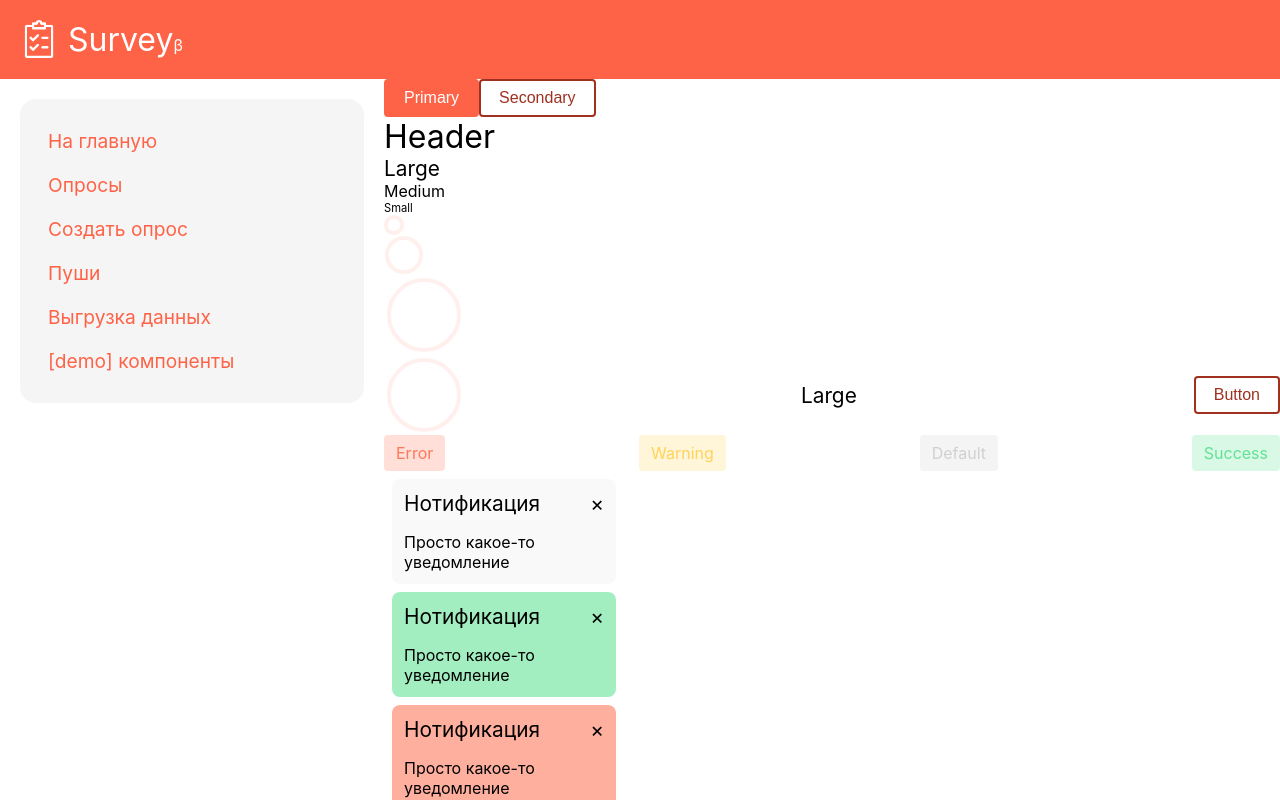
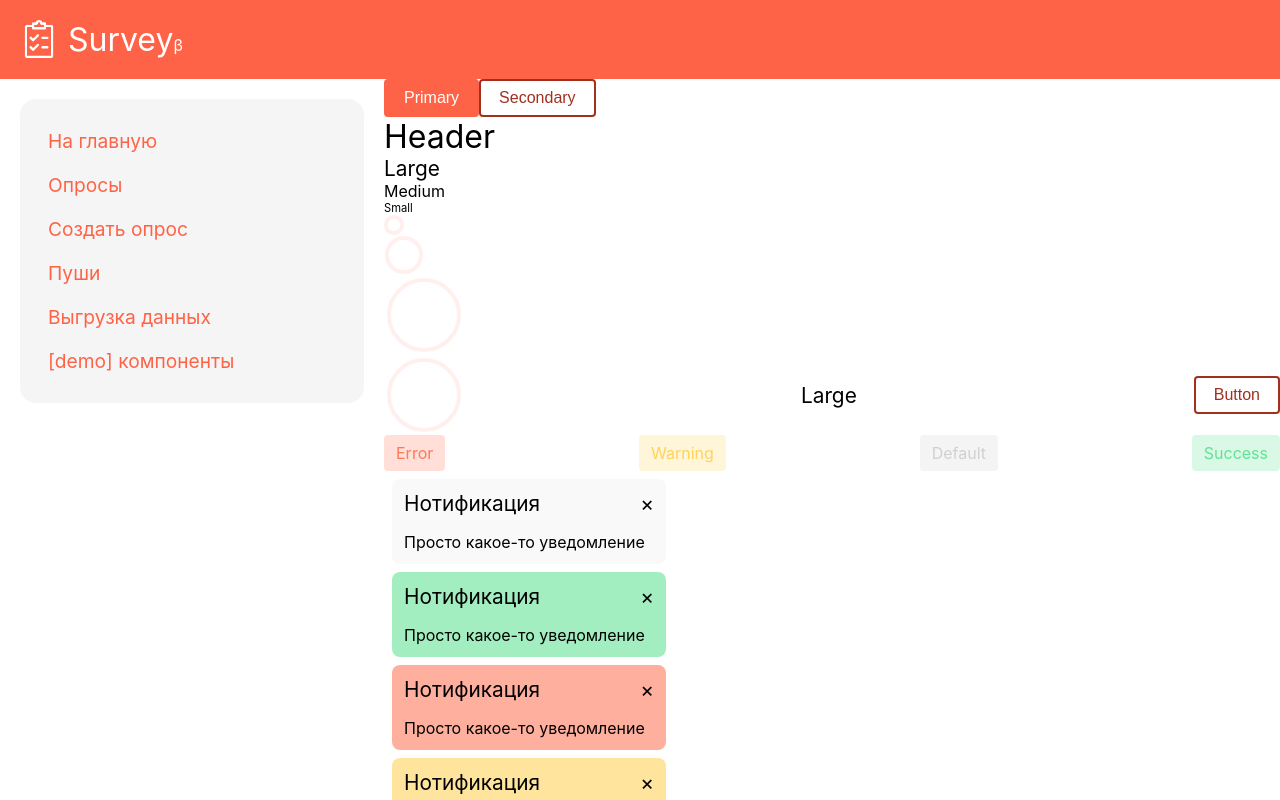
Before and after one commit to NevMem/survey, a React (Create React App) app in the folder web/: page /#/demo in a window 1280 px wide. Shown: the top 800 px of the page. Built offline with nearby package versions, Linux system fonts and the light colour scheme.

Commit message:
Fix unused

```diff
--- a/web/src/components/notification/Notification.tsx
+++ b/web/src/components/notification/Notification.tsx
@@ -2,7 +2,6 @@ import { useContext } from "react";
 import styled, { keyframes, ThemeContext } from "styled-components";
 import SpaceBetweenReversedRow from "../../app/layout/SpaceBetweenReversedRow";
 import SpaceBetweenRow from "../../app/layout/SpaceBetweenRow";
-import GeneralButton from "../button/GeneralButton";
 import Text from '../text/Text';
 
 const appearAnimation = keyframes`
@@ -11,7 +10,7 @@ const appearAnimation = keyframes`
 `;
 
 const NotificationWrapper = styled.div<{color: string}>`
-    width: 200px;
+    width: 250px;
     padding: 12px;
     border-radius: 8px;
     display: flex;
```
